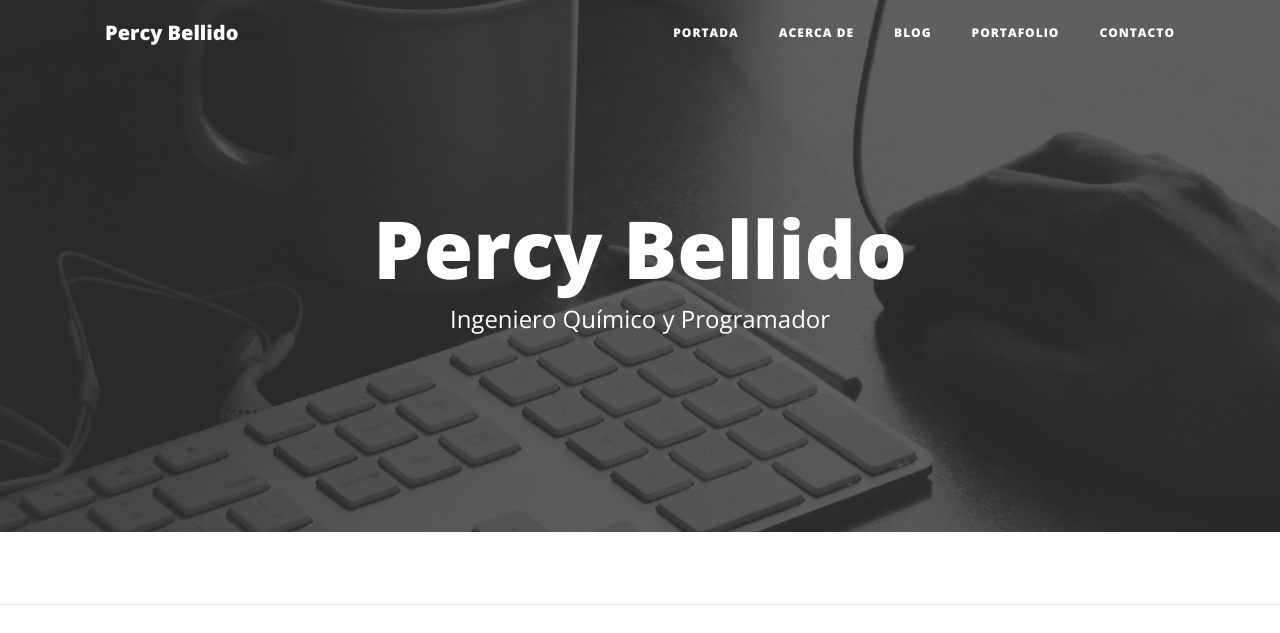
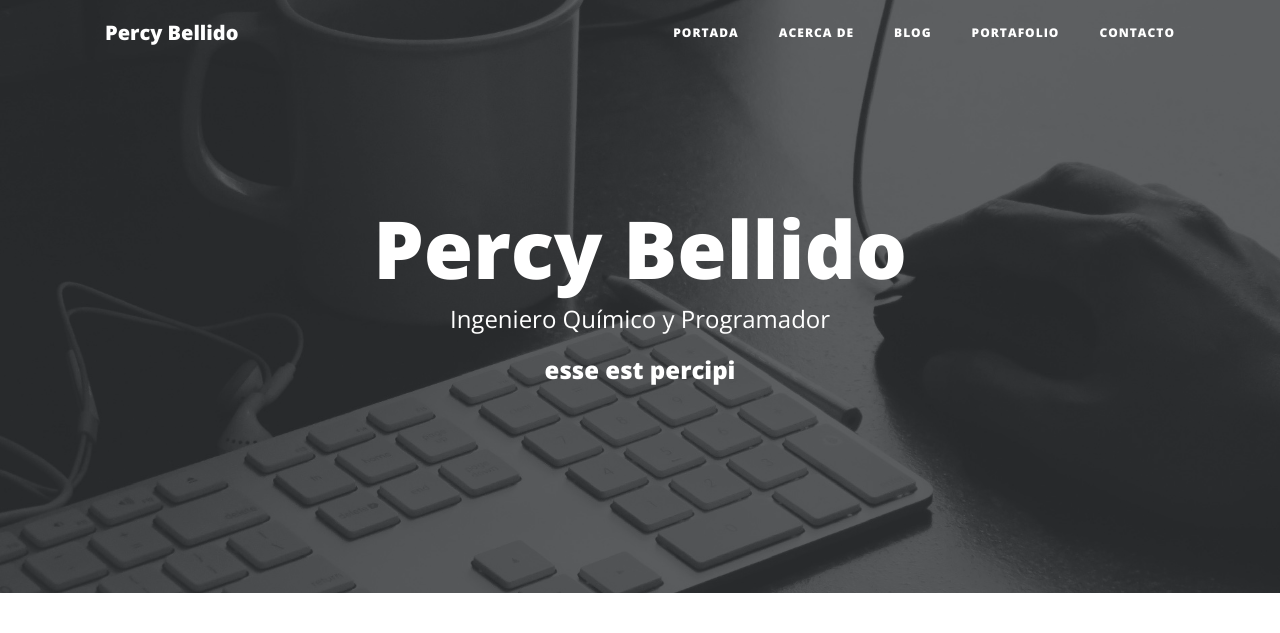
Before and after one commit to percybellido/webpersonal, a Django app: template core/templates/core/home.html in a window 1280 px wide. Shown: the top 633 px of the page. Run offline with Django 3.2, Linux system fonts and the light colour scheme; the template is opened without the code that fills it, so the values that code supplies are empty; some libraries are stand-ins or nearby versions.

Commit message:
cambios previos antes de reviews

```diff
--- a/blog/views.py
+++ b/blog/views.py
@@ -4,6 +4,7 @@ from .models import Post, Category
 # Create your views here.
 def blog(request):
     posts=Post.objects.all()
+    paginate_by= 3
     return render(request, "blog/blog.html", {'posts':posts})
 
 def category(request, category_id):
--- a/core/templates/core/home.html
+++ b/core/templates/core/home.html
@@ -7,6 +7,7 @@
 {% block headers %}
 <h1>Percy Bellido</h1>
 <span class="subheading">Ingeniero Químico y Programador</span>
+<h4 class="mt-4">esse est percipi</h4>
 {% endblock %}
 
 {% block content %}
```
Also changed, not shown: core/static/core/img/490661202_1311152869959814_257416863051258750_n.jpg (added), core/static/core/img/490779343_2087862308377919_8281828337572827590_n.jpg (added), core/static/core/img/490983273_1269351651290679_3932589980788148174_n.jpg (added), core/static/core/img/490984749_1011418067253862_7290037493826511538_n.jpg (added), core/static/core/img/490995028_1994256287767463_9200512684764955732_n.jpg (added), core/static/core/img/491005348_1474469807292864_2041090273937642930_n.jpg (added), core/static/core/img/491005780_651507791111868_567476232179590107_n.jpg (added), core/static/core/img/491010251_1202715958019014_8654360240161533912_n.jpg (added), core/static/core/img/marco_aurelio.webp (added), core/static/core/img/tinywow_juancitoagrinsa.webp (added), 1 other file.
